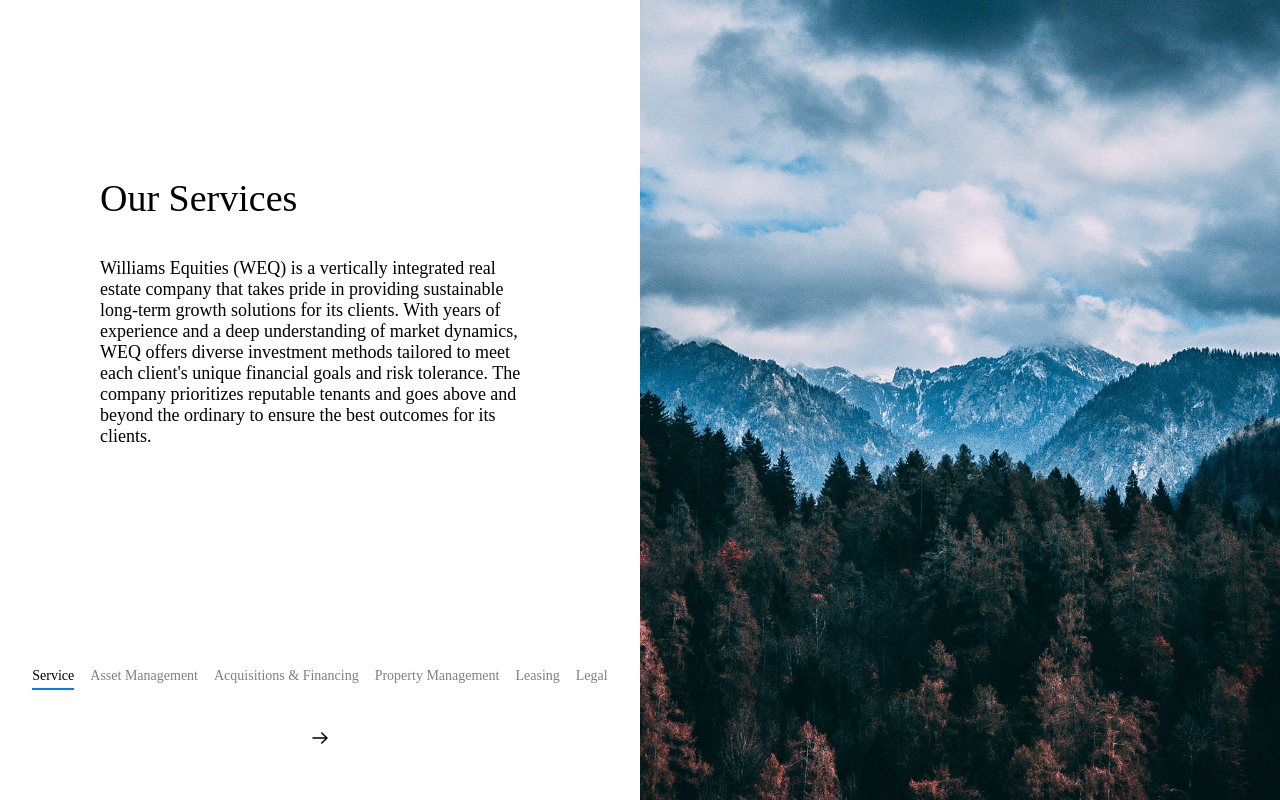
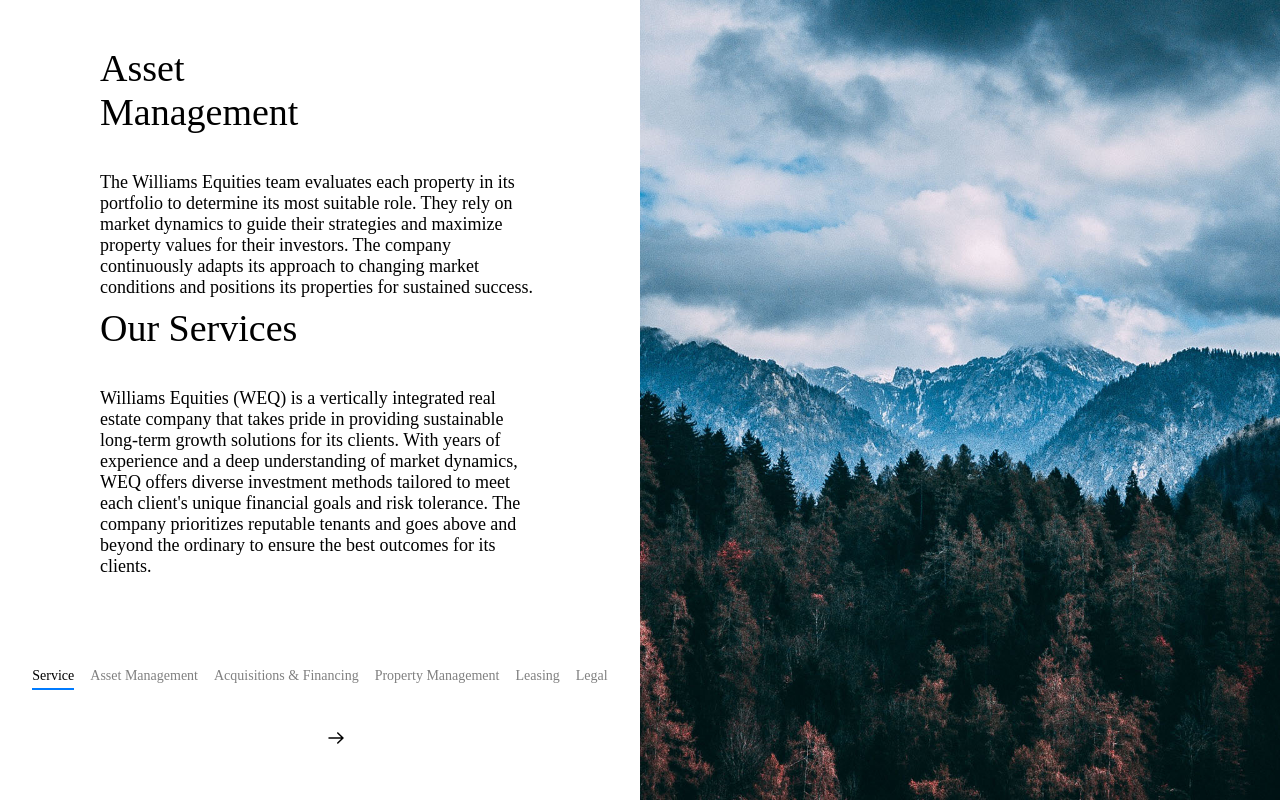
Before and after one commit to faragzz/williams_project, a Vue app: page / in a window 1280 px wide. Built offline with nearby package versions, Linux system fonts and the light colour scheme.

Commit message:
feat: body animation init

```diff
--- a/src/App.vue
+++ b/src/App.vue
@@ -1,7 +1,8 @@
 <template>
   <div class="container">
     <div class="partOne">
-      <div style="margin-bottom: 150px; margin-left: 100px; margin-right: 100px">
+      <div style="margin-bottom: 150px;position: relative;margin-left: 100px;margin-right: 100px">
+        <Section :idx="active" :data="prevData" />
         <Section :idx="active" :data="currentData" />
       </div>
       <div class="nav">
@@ -11,17 +12,18 @@
               :src="arrowLeft"
               width="24px"
               height="24px"
-              v-show="active !== 0"
+              :style="{ visibility: active !== 0 ? 'visible' : 'hidden' }"
               @click="prevItem"
           />
           <img
               :src="arrowRight"
               width="24px"
               height="24px"
-              v-show="active !== images.length - 1"
+              :style="{ visibility: active !== images.length - 1 ? 'visible' : 'hidden' }"
               @click="nextItem"
           />
         </div>
+
       </div>
     </div>
     <div class="partTwo">
@@ -67,6 +69,9 @@ export default {
     currentData() {
       return data[this.active];
     },
+    prevData(){
+      return data[this.prevImg];
+    }
   },
   methods: {
     updateActive(newActive) {
@@ -122,6 +127,7 @@ export default {
   align-items: center;
   width: 50vw;
   height: 100vh;
+  position: relative;
 }
 
 .partTwo {
@@ -132,7 +138,12 @@ export default {
   width: 50vw;
   height: 100vh;
 }
-
+.sec{
+  position: absolute;
+  left: -500px;
+  top: 50%;
+  width: 100vw;
+}
 .image-wrapper {
   position: absolute;
   width: 100%;
--- a/src/components/sections/body.vue
+++ b/src/components/sections/body.vue
@@ -1,32 +1,60 @@
-<script>
-
-export default {
-  name: "Body",
-  props: {
-    data: {
-      type: Object,
-      required: true
-    },
-    idx: {
-      type: Number,
-      required: true
-    }
-  },
-  computed: {
-    showWhatToDo() {
-      return this.idx > 0;
-    }
-  }
-};
-</script>
-
 <template>
-  <div >
+  <div ref="content">
     <p class="what-to-do" v-show="showWhatToDo">WHAT WE DO</p>
     <p class="title">{{ data.title }}</p>
     <p class="paragraph">{{ data.paragraph }}</p>
   </div>
 </template>
+
+<script>
+import {gsap} from "gsap";
+
+export default {
+  name: "Body",
+  props: {
+    data: {type: Object, required: true},
+    idx: {type: Number, required: true},
+  },
+  computed: {
+    showWhatToDo() {
+      return this.idx > 0;
+    },
+  },
+  watch: {
+    idx() {
+      this.animateText(); // Trigger animation when idx changes
+    },
+  },
+  mounted() {
+    this.animateText(); // Run animation on initial render
+  },
+  methods: {
+    animateText() {
+      const content = this.$refs.content;
+      if (!content) {
+        console.warn("No content found for animation.");
+        return;
+      }
+
+      const elements = content.querySelectorAll("p");
+      if (!elements.length) {
+        console.warn("No <p> elements found for animation.");
+        return;
+      }
+
+      const timeline = gsap.timeline();
+      elements.forEach((el, index) => {
+        timeline.fromTo(
+            el,
+            {opacity: 0, y: 50},
+            {opacity: 1, y: 0, duration: 0.6, ease: "power2.out"},
+            index * 0.3 // Stagger animations
+        );
+      });
+    },
+  },
+};
+</script>
 
 <style scoped>
 .what-to-do {
```
